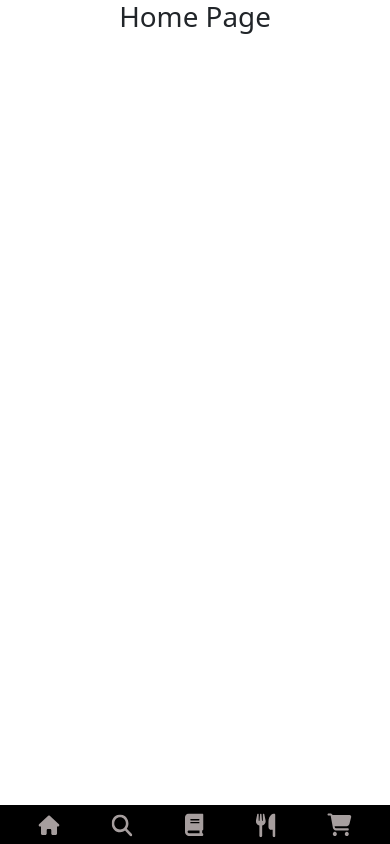
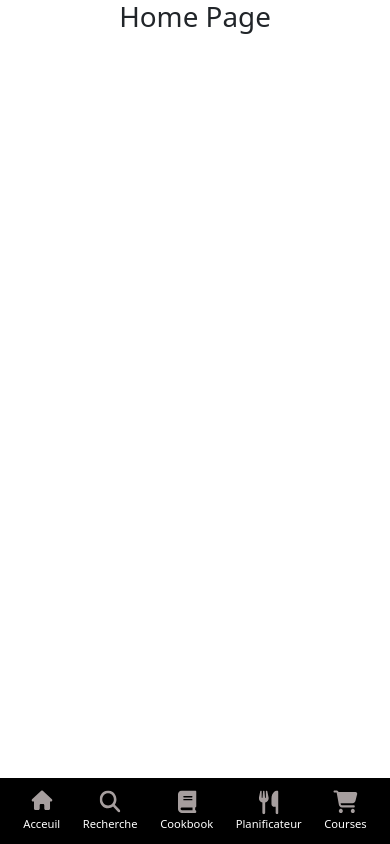
Before and after one commit to Bocafina/Bocafina-JS, a React (Vite) app: page / in a window 390 px wide. Built offline with nearby package versions, Linux system fonts and the light colour scheme.

Commit message:
[component] navbar Mobile added text

```diff
--- a/src/components/mobile/NavbarMobile/NavbarMobile.jsx
+++ b/src/components/mobile/NavbarMobile/NavbarMobile.jsx
@@ -9,28 +9,45 @@ const NavbarMobile = () => {
       <div className="navbar-mobile container-fluid">
         <Nav className="justify-content-around">
           <NavItem>
-            <Link to="/">
-              <img src="src\assets\svg\homeIcone.svg" alt="" />
+            <Link className="nav-link" to="/">
+              <div className="icon-container">
+                <img src="src\assets\svg\homeIcone.svg" alt="" />
+                <p>Acceuil</p>
+              </div>
             </Link>
           </NavItem>
           <NavItem>
-            <Link to="/cookbook">
-              <img src="src\assets\svg\searchIcone.svg" alt="" />
+            <Link className="nav-link" to="/search">
+              <div className="icon-container">
+                <img src="src\assets\svg\searchIcone.svg" alt="" />
+                <p>Recherche</p>
+              </div>
             </Link>
           </NavItem>
           <NavItem>
-            <Link to="/search">
-              <img src="src\assets\svg\cookbookIcone.svg" alt="" />
+            <Link className="nav-link" to="/cookbook">
+              <div className="icon-container">
+                <img src="src\assets\svg\cookbookIcone.svg" alt="" />
+                <p>Cookbook</p>
+              </div>
             </Link>
           </NavItem>
           <NavItem>
-            <Link to="/menus">
-              <img src="src\assets\svg\menusIcone.svg" alt="" />
+            <Link className="nav-link" to="/menus">
+              <div className="icon-container">
+               <img src="src\assets\svg\menusIcone.svg" alt="" />
+               <p>Planificateur</p>
+              </div>
+
             </Link>
           </NavItem>
           <NavItem>
-            <Link to="/groceries">
-              <img src="src\assets\svg\groceriesIcone.svg" alt="" />
+            <Link className="nav-link" to="/groceries">
+              <div className="icon-container">
+                 <img src="src\assets\svg\groceriesIcone.svg" alt="" />
+                 <p>Courses</p>
+              </div>
+
             </Link>
           </NavItem>
         </Nav>
--- a/src/components/mobile/NavbarMobile/navbarMobile.scss
+++ b/src/components/mobile/NavbarMobile/navbarMobile.scss
@@ -1,9 +1,37 @@
 .navbar-mobile {
   background-color: #000000;
-  padding: 0.4rem 0;
+  padding: 0.7rem 0rem;
   position: fixed;
   left: 0;
   bottom: 0;
+  text-decoration: none;
+}
+
+.navbar-mobile .nav-link {
+  padding: 0;
+  margin: 0;
+}
+
+.navbar-mobile .icon-container {
+  margin: 0;
+  padding: 0;
+  height: 2.7rem;
+
+  display: flex;
+  flex-direction: column;
+  align-items: center;
+  justify-content: space-between;
+}
+.navbar-mobile .icon-container p {
+  margin: 0 !important;
+  padding: 0 !important;
+  color: white;
+  font-size: 0.7rem;
+}
+
+.navbar-mobile .icon-container img {
+  max-height: 2rem;
+  max-height: auto;
 }
 
 @media (min-width: 769px) {
```
